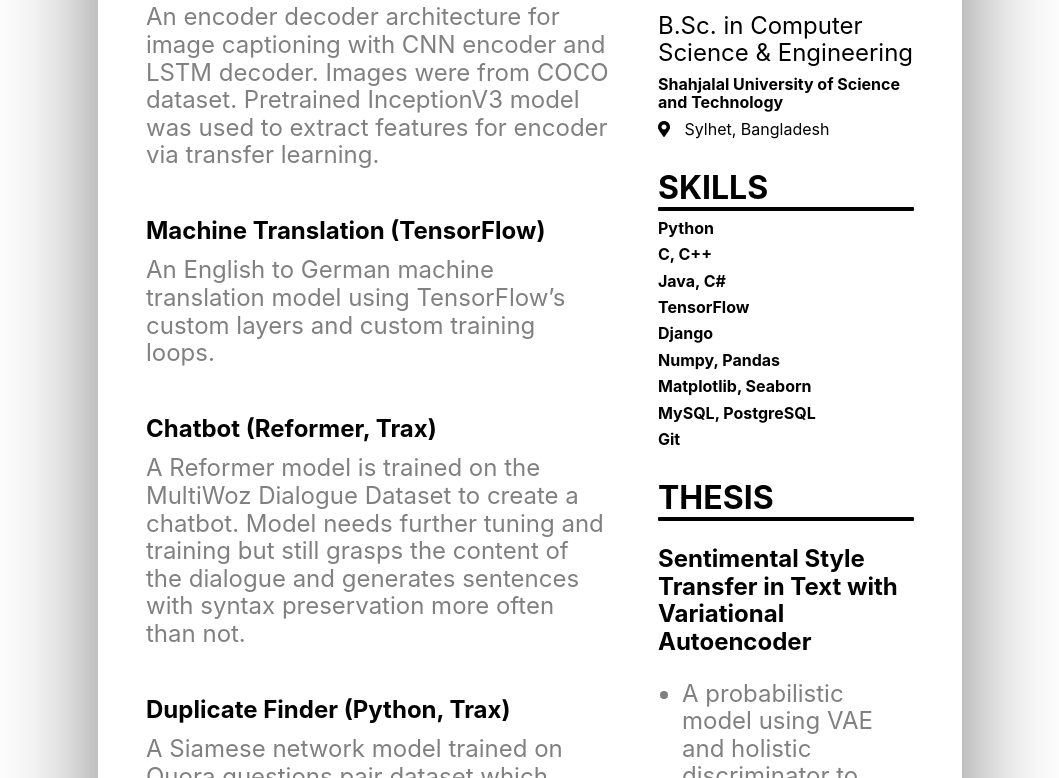
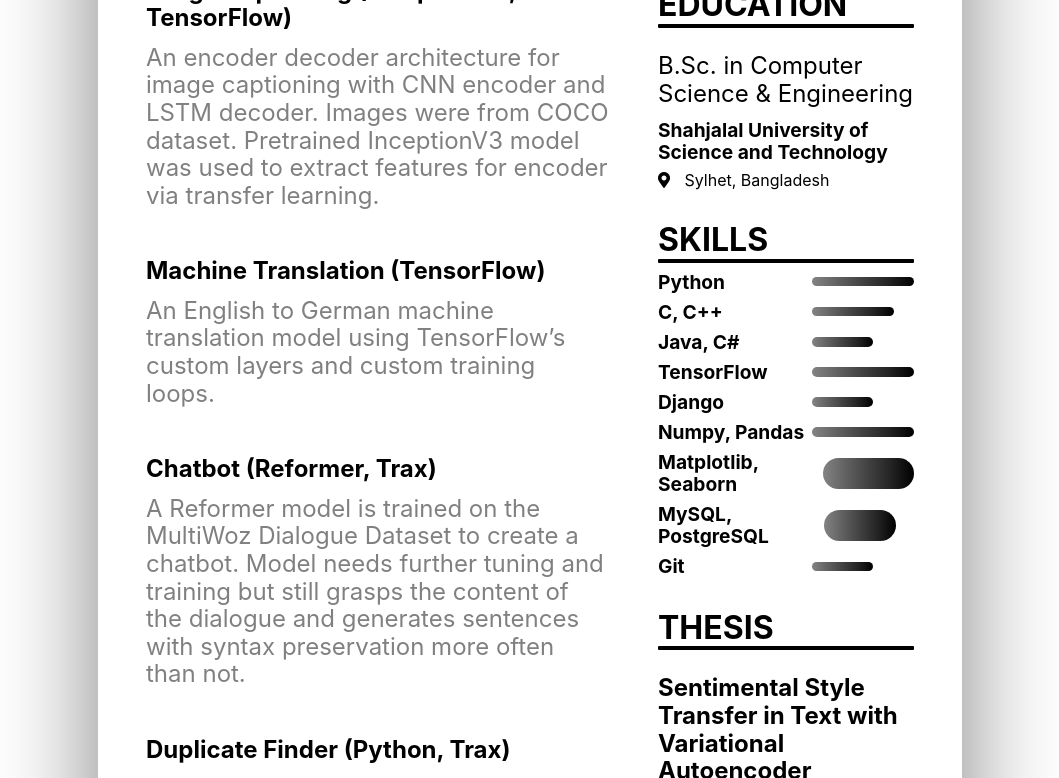
Before and after one commit to Ciph3r007/Ciph3r007.github.io, a plain HTML site: page index.html in a window 1280 px wide. Shown: the part 741-1519 px from the top of the page, without its empty margins (110-1169 px from the left). Drawn offline with Linux system fonts and the light colour scheme.

Commit message:
Add skillbars

```diff
--- a/index.html
+++ b/index.html
@@ -192,15 +192,60 @@
           <article class="seg-skills">
             <h2 class="seg-header">Skills</h2>
             <hr />
+            <div class="skill">
               <p class="entity-name">Python<br /></p>
+              <div class="skillbar">
+                <div class="skill-ratio" id="skill-100"></div>
+              </div>
+            </div>
+            <div class="skill">
               <p class="entity-name">C, C++<br /></p>
+              <div class="skillbar">
+                <div class="skill-ratio" id="skill-80"></div>
+              </div>
+            </div>
+            <div class="skill">
               <p class="entity-name">Java, C#<br /></p>
+              <div class="skillbar">
+                <div class="skill-ratio" id="skill-60"></div>
+              </div>
+            </div>
+            <div class="skill">
               <p class="entity-name">TensorFlow<br /></p>
+              <div class="skillbar">
+                <div class="skill-ratio" id="skill-100"></div>
+              </div>
+            </div>
+            <div class="skill">
               <p class="entity-name">Django<br /></p>
+              <div class="skillbar">
+                <div class="skill-ratio" id="skill-60"></div>
+              </div>
+            </div>
+            <div class="skill">
               <p class="entity-name">Numpy, Pandas<br /></p>
+              <div class="skillbar">
+                <div class="skill-ratio" id="skill-100"></div>
+              </div>
+            </div>
+            <div class="skill">
               <p class="entity-name">Matplotlib, Seaborn<br /></p>
+              <div class="skillbar">
+                <div class="skill-ratio" id="skill-100"></div>
+              </div>
+            </div>
+            <div class="skill">
               <p class="entity-name">MySQL, PostgreSQL<br /></p>
+              <div class="skillbar">
+                <div class="skill-ratio" id="skill-80"></div>
+              </div>
+            </div>
+            <div class="skill">
               <p class="entity-name">Git<br /></p>
+              <div class="skillbar">
+                <div class="skill-ratio" id="skill-60"></div>
+              </div>
+            </div>
           </article>
           <article class="seg-thesis">
             <h2 class="seg-header">Thesis</h2>
--- a/style.css
+++ b/style.css
@@ -48,7 +48,7 @@ figure {
 }
 
 img {
-  height: 150px;
+  height: 200px;
   border-radius: 100%;
   float: right;
 }
@@ -56,6 +56,10 @@ img {
 a {
   color: black;
   text-decoration: none;
+}
+
+a:visited {
+  color: navy;
 }
 
 a:hover,
@@ -107,16 +111,56 @@ hr {
 #qualification {
   margin-top: 1em;
   font-size: 150%;
+  margin-bottom: 0.5em;
 }
 
 .entity-name {
   font-weight: bold;
-  margin-top: 0.5em;
+  font-size: 120%;
 }
 
 #location {
   margin-top: 0.5em;
   margin-bottom: 2em;
+}
+
+.skill {
+  margin-top: 0.5em;
+  display: flex;
+}
+
+.skillbar {
+  margin-left: auto;
+  margin-top: 0.4em;
+  margin-bottom: 0.4em;
+  width: 40%;
+  border-radius: 1em;
+  display: flex;
+}
+
+.skill-ratio {
+  margin-right: auto;
+  background-image: linear-gradient(
+    to right,
+    #838383,
+    #616161,
+    #414141,
+    #232323,
+    #000000
+  );
+  border-radius: 1em;
+}
+
+#skill-60 {
+  width: 60%;
+}
+
+#skill-80 {
+  width: 80%;
+}
+
+#skill-100 {
+  width: 100%;
 }
 
 .bullets {
```
Lines whose indentation alone changed are shown as unchanged.
